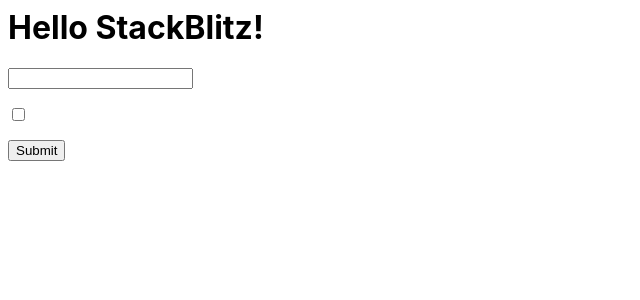
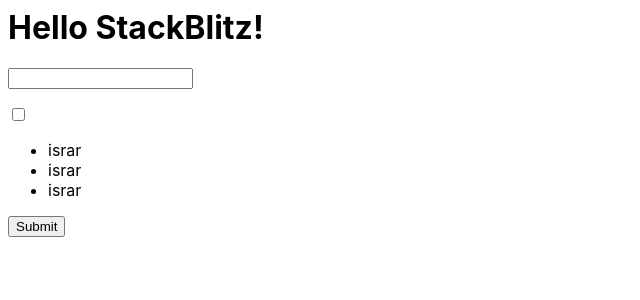
Before and after one commit to ishrar776/react-6gsp1c, a React (Create React App) app: page / in a window 1280 px wide. Shown: the top 300 px of the page, without its empty margins (0-640 px from the left). Built offline with nearby package versions, Linux system fonts and the light colour scheme.

Commit message:
1 file modified

```diff
--- a/src/App.js
+++ b/src/App.js
@@ -2,6 +2,8 @@
 import './style.css';
 
 export default function App() {
+  let productName = [];
+  productName = ['israr', 'khan', 'awnish'];
   const [chkBox, setChkBox] = useState(false);
   const [values, setValues] = useState({
     message: '',
@@ -59,6 +61,13 @@
         ></input>
       </p>
       <p>
+        <ul>
+          {productName.map((item) => (
+            <li>israr</li>
+          ))}
+        </ul>
+      </p>
+      <p>
         <input type="submit" />
       </p>
     </form>
```
